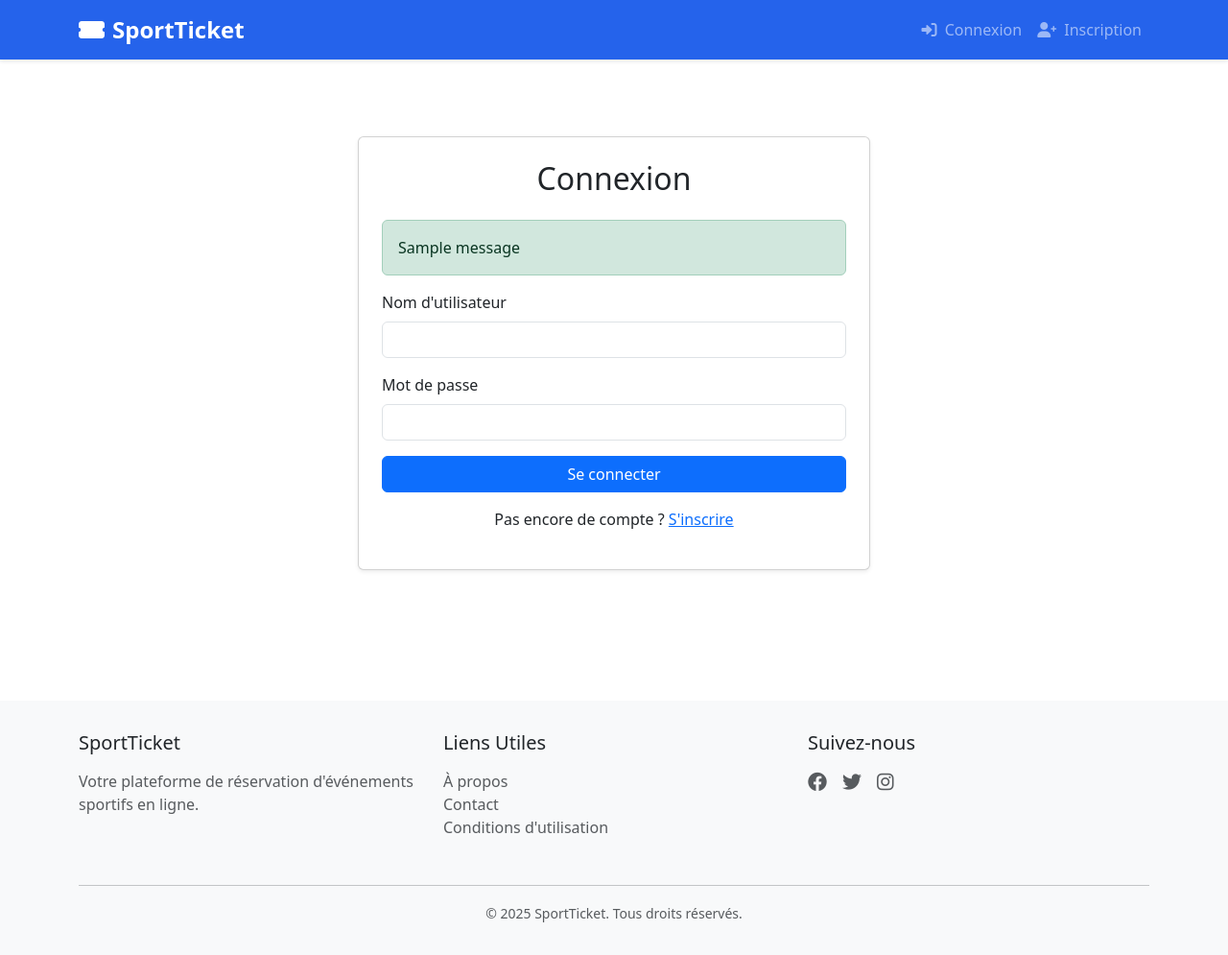
After one commit to ChristKTMB/Plateforme_de_r-servation-, a Django app: page /users/login/ in a window 1280 px wide. The commit adds this page. Shown: the whole page at 96% size. Run offline with Django 5.2, Linux system fonts and the light colour scheme; tables that the repository leaves empty hold one stand-in row (values such as "Sample post"); one stand-in notice (Sample message) is shown.

Commit message:
Ajout de login et logout

```diff
--- a/apps/users/forms.py
+++ b/apps/users/forms.py
@@ -11,3 +11,7 @@ class UserRegistrationForm(UserCreationForm):
     class Meta:
         model = User
         fields = ('username', 'email', 'password1', 'password2', 'phone', 'user_type')
+
+class LoginForm(forms.Form):
+    username = forms.CharField(max_length=150, label="Nom d'utilisateur")
+    password = forms.CharField(widget=forms.PasswordInput, label="Mot de passe")
--- /dev/null
+++ b/apps/users/templates/users/login.html
@@ -0,0 +1,44 @@
+{% extends 'base.html' %}
+{% load form_tags %}
+
+{% block content %}
+<div class="container py-5">
+    <div class="row justify-content-center">
+        <div class="col-md-6">
+            <div class="card shadow-sm">
+                <div class="card-body p-4">
+                    <h2 class="text-center mb-4">Connexion</h2>
+
+                    {% if messages %}
+                        {% for message in messages %}
+                            <div class="alert alert-{{ message.tags }}">
+                                {{ message }}
+                            </div>
+                        {% endfor %}
+                    {% endif %}
+
+                    <form method="post">
+                        {% csrf_token %}
+                        {% for field in form %}
+                            <div class="mb-3">
+                                <label for="{{ field.id_for_label }}" class="form-label">{{ field.label }}</label>
+                                {{ field|add_class:'form-control' }}
+                                {% if field.errors %}
+                                    {% for error in field.errors %}
+                                        <div class="text-danger">{{ error }}</div>
+                                    {% endfor %}
+                                {% endif %}
+                            </div>
+                        {% endfor %}
+                        <button type="submit" class="btn btn-primary w-100">Se connecter</button>
+                    </form>
+
+                    <div class="text-center mt-3">
+                        <p>Pas encore de compte ? <a href="{% url 'register' %}">S'inscrire</a></p>
+                    </div>
+                </div>
+            </div>
+        </div>
+    </div>
+</div>
+{% endblock %}
--- a/apps/users/urls.py
+++ b/apps/users/urls.py
@@ -3,4 +3,6 @@ from . import views
 
 urlpatterns = [
     path('register/', views.register, name='register'),
+    path('login/', views.login_view, name='login'),
+    path('logout/', views.logout_view, name='logout'),
 ]
--- a/apps/users/views.py
+++ b/apps/users/views.py
@@ -1,8 +1,10 @@
 from django.shortcuts import render, redirect
-from django.contrib.auth import login
+from django.contrib.auth import login, logout, authenticate
 from django.contrib import messages
-from .forms import UserRegistrationForm
+from .forms import UserRegistrationForm, LoginForm
 from .models import UserProfile
+
+from django.contrib.auth.decorators import login_required
 
 def register(request):
     if request.method == 'POST':
@@ -22,3 +24,26 @@ def register(request):
         form = UserRegistrationForm()
 
     return render(request, 'users/register.html', {'form': form})
+
+def login_view(request):
+    if request.method == 'POST':
+        form = LoginForm(request.POST)
+        if form.is_valid():
+            username = form.cleaned_data.get('username')
+            password = form.cleaned_data.get('password')
+            user = authenticate(username=username, password=password)
+            if user is not None:
+                login(request, user)
+                messages.success(request, 'Connexion réussie!')
+                return redirect('home')
+            else:
+                messages.error(request, 'Identifiants invalides.')
+    else:
+        form = LoginForm()
+    return render(request, 'users/login.html', {'form': form})
+
+@login_required
+def logout_view(request):
+    logout(request)
+    messages.success(request, 'Vous êtes déconnecté.')
+    return redirect('home')
--- a/config/settings.py
+++ b/config/settings.py
@@ -137,3 +137,7 @@ MEDIA_URL = 'media/'
 MEDIA_ROOT = BASE_DIR / 'media'
 
 AUTH_USER_MODEL = 'users.User'
+
+LOGIN_URL = 'login'
+LOGIN_REDIRECT_URL = 'home'
+LOGOUT_REDIRECT_URL = 'home'
--- a/templates/base.html
+++ b/templates/base.html
@@ -51,15 +51,21 @@
             </button>
             <div class="collapse navbar-collapse" id="navbarNav">
                 <ul class="navbar-nav ms-auto">
+                    {% if user.is_authenticated %}
                         <li class="nav-item">
-                        <a class="nav-link" href="{% url 'home' %}"><i class="fas fa-home me-1"></i> Accueil</a>
+                            <a class="nav-link" href="#"><i class="fas fa-user me-1"></i> {{ user.username }}</a>
                         </li>
                         <li class="nav-item">
-                        <a class="nav-link" href="#"><i class="fas fa-calendar-alt me-1"></i> Événements</a>
+                            <a class="nav-link" href="{% url 'logout' %}"><i class="fas fa-sign-out-alt me-1"></i> Déconnexion</a>
+                        </li>
+                    {% else %}
+                        <li class="nav-item">
+                            <a class="nav-link" href="{% url 'login' %}"><i class="fas fa-sign-in-alt me-1"></i> Connexion</a>
                         </li>
                         <li class="nav-item">
-                        <a class="nav-link" href="#"><i class="fas fa-user me-1"></i> Mon Compte</a>
+                            <a class="nav-link" href="{% url 'register' %}"><i class="fas fa-user-plus me-1"></i> Inscription</a>
                         </li>
+                    {% endif %}
                 </ul>
             </div>
         </div>
```
Lines whose indentation alone changed are shown as unchanged.
